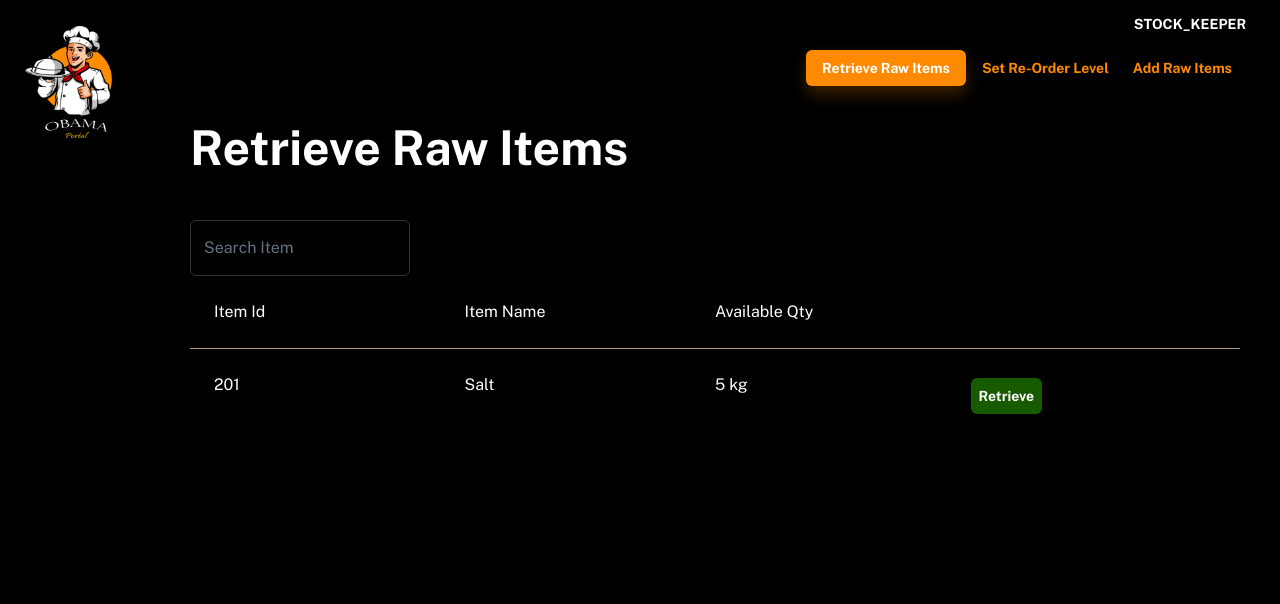
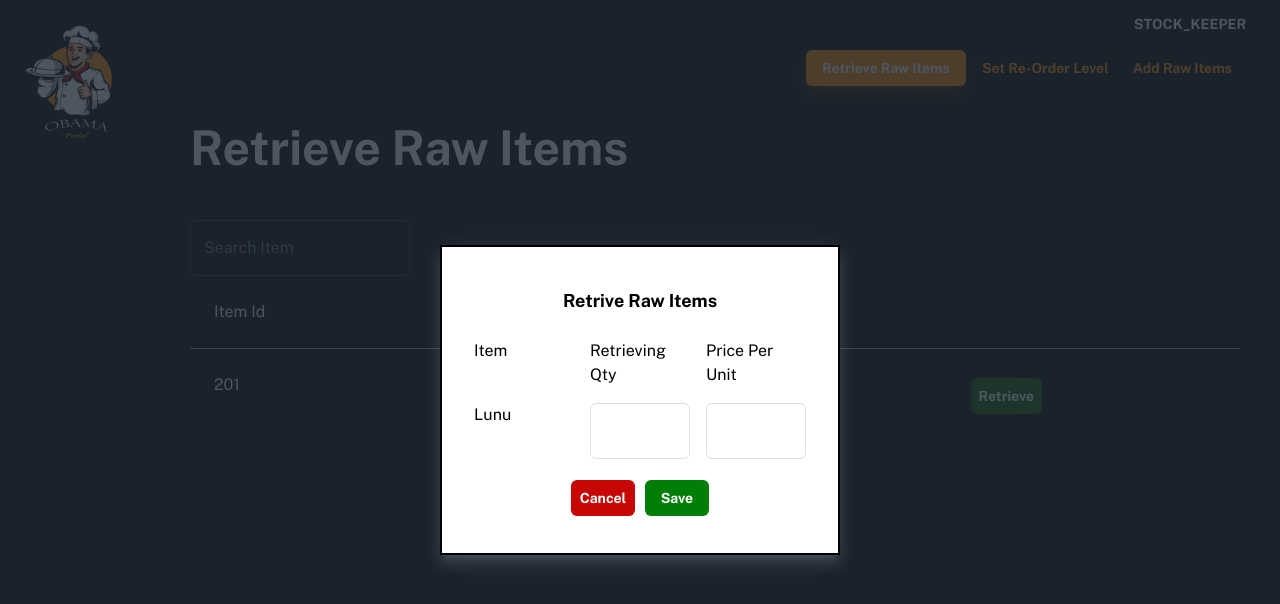
Before and after one commit to sachitha2/obama-portal, a React (Create React App) app: page /dashboard/stock-keeper-retrieve-raw-items in a window 1280 px wide. Both pictures are taken after a click on the button "Retrieve". Shown: the top 604 px of the page. Built offline with nearby package versions, Linux system fonts and the light colour scheme; no server answers; a web font is replaced by a local one.

Commit message:
Modal final

```diff
--- a/src/pages/stockKeeper/StockKeeperAddRawItems.js
+++ b/src/pages/stockKeeper/StockKeeperAddRawItems.js
@@ -125,11 +125,10 @@ export default function StockKeeperAddRawItems() {
                     />
                   </Grid>
 
-                  <Grid item xs={6} sm={6} md={6} padding={1}>
+                  <Grid item xs={12} sm={12} md={12} padding={1} display="flex" justifyContent="center" alignContent="center" alignItems="center">
                     <Button style={{ backgroundColor: '#C70606', color: '#FFF', margin: '5px' }}>Cancel</Button>
-                  </Grid>
-                  <Grid item xs={6} sm={6} md={6} padding={1}>
                     <Button style={{ backgroundColor: '#007E05', color: '#FFF', margin: '5px' }}>Save</Button>
+
                   </Grid>
                 </Grid>
 
--- a/src/pages/stockKeeper/StockKeeperRetrieveRawItems.js
+++ b/src/pages/stockKeeper/StockKeeperRetrieveRawItems.js
@@ -1,13 +1,35 @@
 import { Helmet } from 'react-helmet-async';
 import {useCallback, useEffect, useState} from "react";
 // @mui
-import { Container, Typography,Grid,Button,Divider,TextField } from '@mui/material';
+import { Container, Typography,Grid,Button,Divider,TextField,Modal,Box } from '@mui/material';
 import { getAcceptedOrders, prepareOrder } from '../../services/OrderService';
 
+
+
+const style = {
+  position: 'absolute',
+  top: '50%',
+  left: '50%',
+  transform: 'translate(-50%, -50%)',
+  width: 400,
+  bgcolor: 'white',
+  color: 'black',
+  border: '2px solid #000',
+  boxShadow: 10,
+  p: 1,
+};
 export default function StockKeeperRetrieveRawItems() {
 
   const [data,setData] = useState([]);
   const [search,setSearch] = useState('')
+
+  // Modal start
+
+  const [open, setOpen] = useState(false);
+  const handleOpen = () => setOpen(true);
+  const handleClose = () => setOpen(false);
+
+  // Modal end
 
   const handleOrder = useCallback((orderId,status)=>{ // assign / prepare
     // TODO handle api call to assign or prepare
@@ -64,7 +86,67 @@ export default function StockKeeperRetrieveRawItems() {
             5 kg
           </Grid>
           <Grid item xs={3} sm={3} md={3}>
-          <Button style={{"backgroundColor":"#175A00","color":"#FFF","margin":"5px"}}>Retrieve</Button>
+          <Button style={{"backgroundColor":"#175A00","color":"#FFF","margin":"5px"}}  onClick={handleOpen}>Retrieve</Button>
+
+          {/* Modal start */}
+          <Modal
+              open={open}
+              onClose={handleClose}
+              aria-labelledby="modal-modal-title"
+              aria-describedby="modal-modal-description"
+            >
+              <Box sx={style}>
+                <>
+
+
+                <Grid container padding={2} columns={{ xs: 12, sm: 12, md: 12 }}>
+                  <Grid item xs={12} sm={12} md={12} padding={2}>
+                    <Typography style={{"textAlign":"center"}} id="modal-modal-title" variant="h6" component="h2">
+                      Retrive Raw Items
+                    </Typography>
+                  </Grid>
+                  <Grid item xs={4} sm={4} md={4} padding={1}>
+                    Item
+                  </Grid>
+                  <Grid item xs={4} sm={4} md={4} padding={1}>
+                    Retrieving Qty
+                  </Grid>
+                  <Grid item xs={4} sm={4} md={4} padding={1}>
+                    Price Per Unit
+                  </Grid>
+
+                  <Grid item xs={4} sm={4} md={4} padding={1}>
+                    Lunu
+                  </Grid>
+                  <Grid item xs={4} sm={4} md={4} padding={1}>
+                    <TextField
+                      name="date"
+                      type="text"
+                      // value={forDate}
+                      // onChange={(e) => setForDate(e.target.value)}
+                    />
+                  </Grid>
+
+                  <Grid item xs={4} sm={4} md={4} padding={1}>
+                    <TextField
+                      name="date"
+                      type="text"
+                      // value={forDate}
+                      // onChange={(e) => setForDate(e.target.value)}
+                    />
+                  </Grid>
+
+                  <Grid item xs={12} sm={12} md={12} padding={1} display="flex" justifyContent="center" alignContent="center" alignItems="center">
+                    <Button style={{ backgroundColor: '#C70606', color: '#FFF', margin: '5px' }}>Cancel</Button>
+                    <Button style={{ backgroundColor: '#007E05', color: '#FFF', margin: '5px' }}>Save</Button>
+
+                  </Grid>
+                </Grid>
+
+              </>
+              </Box>
+            </Modal>
+          {/* Modal end */}
           </Grid>
         </Grid>
       </Container>
--- a/src/pages/stockKeeper/StockKeeperSetReOrderLevel.js
+++ b/src/pages/stockKeeper/StockKeeperSetReOrderLevel.js
@@ -90,7 +90,7 @@ export default function StockKeeperSetReOrderLevel() {
           <Grid item xs={3} sm={3} md={3}>
           <Button style={{"backgroundColor":"#175A00","color":"#FFF","margin":"5px"}} onClick={handleOpen}>Set</Button>
 
-          {/* Modal start */}
+
           {/* Modal start */}
           <Modal
               open={open}
@@ -127,11 +127,10 @@ export default function StockKeeperSetReOrderLevel() {
                     />
                   </Grid>
 
-                  <Grid item xs={6} sm={6} md={6} padding={1}>
+                  <Grid item xs={12} sm={12} md={12} padding={1} display="flex" justifyContent="center" alignContent="center" alignItems="center">
                     <Button style={{ backgroundColor: '#C70606', color: '#FFF', margin: '5px' }}>Cancel</Button>
-                  </Grid>
-                  <Grid item xs={6} sm={6} md={6} padding={1}>
                     <Button style={{ backgroundColor: '#007E05', color: '#FFF', margin: '5px' }}>Save</Button>
+
                   </Grid>
                 </Grid>
 
@@ -140,7 +139,6 @@ export default function StockKeeperSetReOrderLevel() {
             </Modal>
           {/* Modal end */}
 
-          {/* Modal end */}
           </Grid>
         </Grid>
 
```
